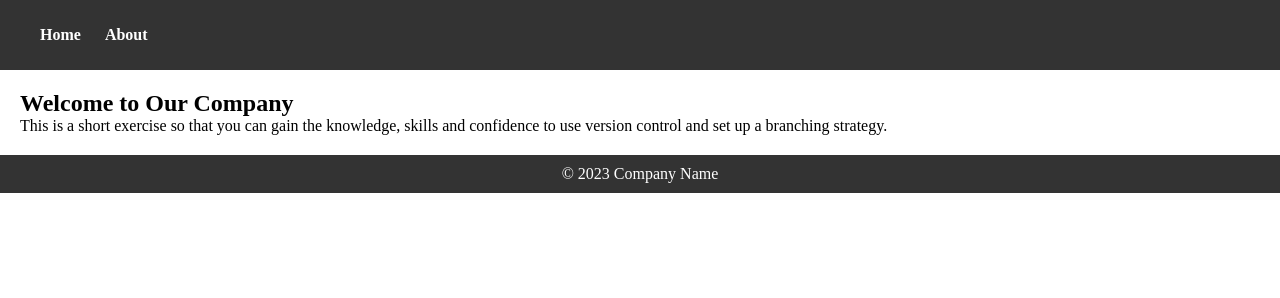
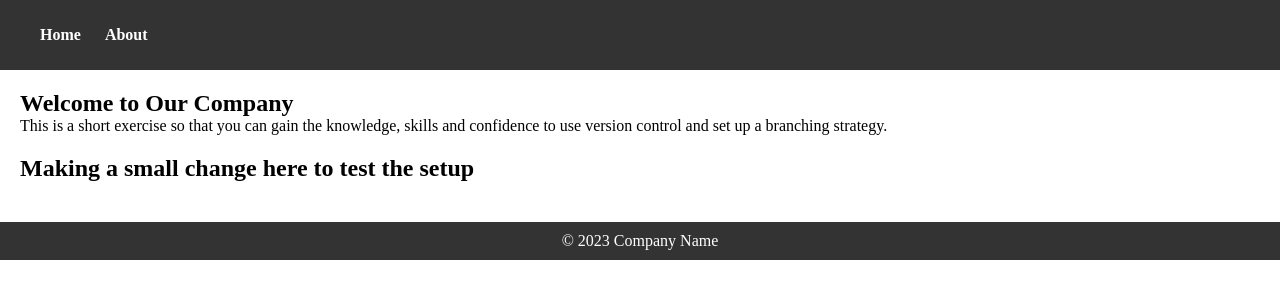
Before and after one commit to MagnusPC/version-control-workshop, a plain HTML site: page index.html in a window 1280 px wide. Drawn offline with Linux system fonts and the light colour scheme.

Commit message:
testing the configuration

```diff
--- a/index.html
+++ b/index.html
@@ -19,6 +19,7 @@
     <section class="main-content">
         <h1>Welcome to Our Company</h1>
         <p>This is a short exercise so that you can gain the knowledge, skills and confidence to use version control and set up a branching strategy.</p>
+<H2>Making a small change here to test the setup</H2>
     </section>
 
     <footer>
```
